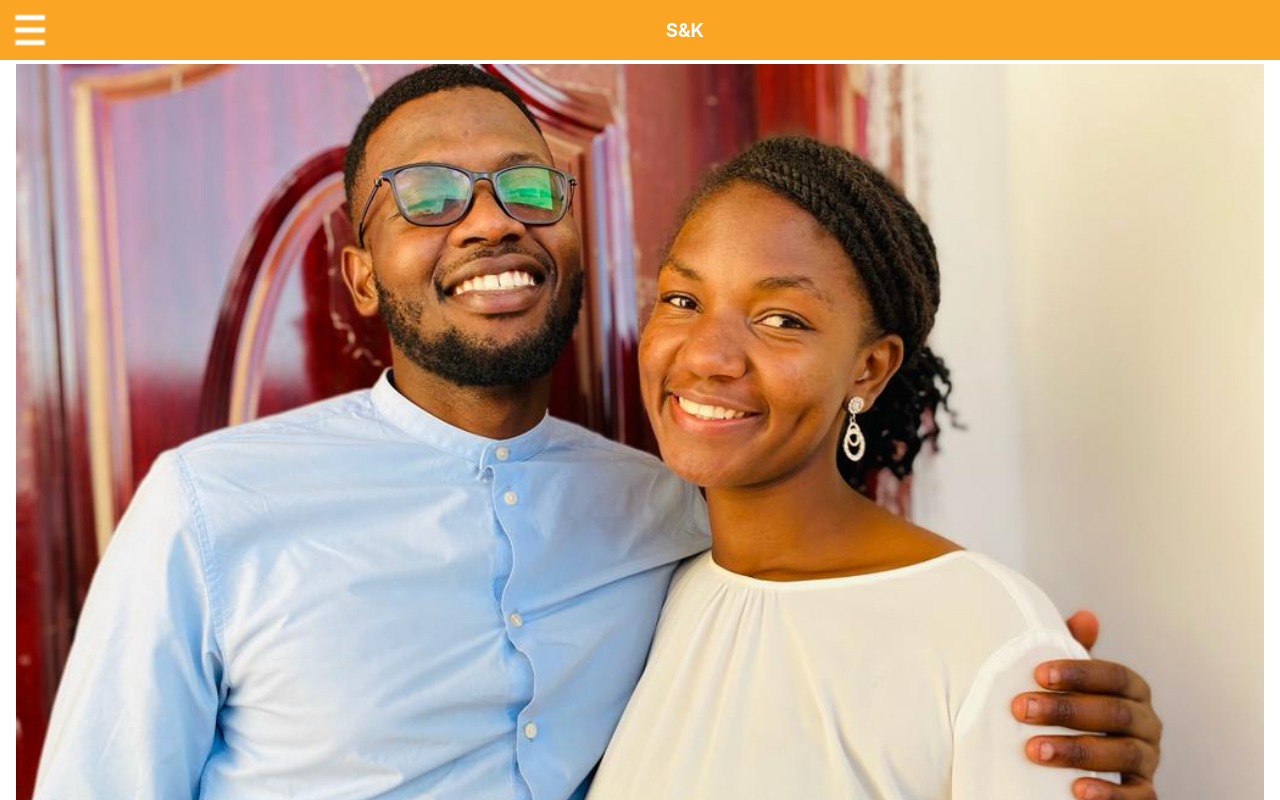
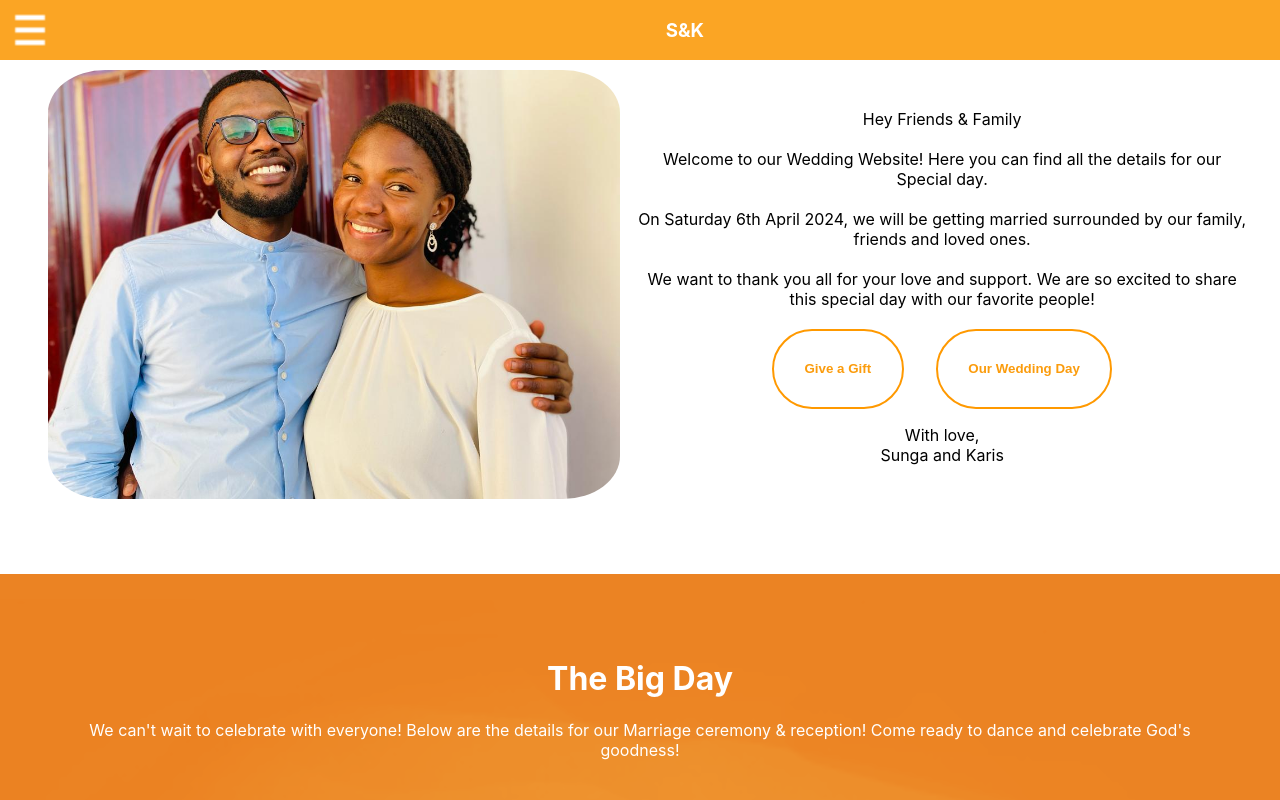
Before and after one commit to sunga12/thawetheswedding24, a React (Create React App) app: page / in a window 1280 px wide. Shown: the top 800 px of the page. Built offline with nearby package versions, Linux system fonts and the light colour scheme.

Commit message:
Home desktop version

```diff
--- a/src/components/Home.js
+++ b/src/components/Home.js
@@ -7,8 +7,9 @@ const Home = () => {
       <div className="img-div">
           <img className="skhome" src={skhome} alt="sk" />
       </div>
-      <h1>Sunga & Karis</h1>
-      <p className="home-msg">Hey Friends & Family
+      <p className="home-msg">
+        <h1 className="home-heading">Sunga & Karis</h1>
+        Hey Friends & Family
         <br />
         <br />
         Welcome to our Wedding Website! Here you can find all the details for our Special day.
@@ -20,6 +21,14 @@ const Home = () => {
         We want to thank you all for your love and support. We are so excited to share this special day with our favorite people!
         <br />
         <br />
+
+        <button>
+          Give a Gift
+        </button>
+        <button>
+          Our Wedding Day
+        </button>
+        <br />
         With love,
         <br />
         Sunga and Karis
--- a/src/index.css
+++ b/src/index.css
@@ -166,8 +166,40 @@ nav li {
 
 @media only screen and (min-width: 768px) {
 
-.img-div {
-  margin-top: 3rem;
+#home {
+  margin: 3rem auto;
+  width: 95%;
+  display: flex;
+  align-items: center;
 }
 
+.img-div {
+  margin: 0;
 }
+
+.skhome {
+  border-radius: 10%;
+}
+
+.home-heading {
+  display: none;
+}
+
+button {
+  color: #fb9c0d;
+  background-color: #fff;
+  border: 2px solid #ff9900;
+  font-weight: 600;
+  padding: 5%;
+  margin: 0 1rem 1rem;
+  border-radius: 50px;
+}
+
+button:hover {
+  scale: 1.2;
+  background-color: #ff9900;
+  color: #fff;
+  border: 2px solid #fb9c0d;
+  transition-duration: 0.5s;
+}
+}
```
